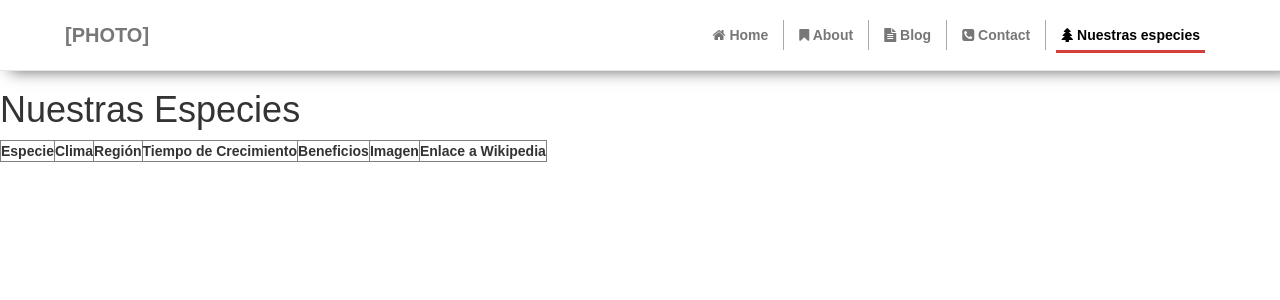
After one commit to Sergipks/proyecto_DWES_equipo_4, a PHP site: page /views/vistaEspecies.php in a window 1280 px wide. The commit adds this page. Shown: the top 300 px of the page. Run offline with PHP 8.4, Linux system fonts and the light colour scheme; the template is opened without the code that fills it, so the values that code supplies are empty.

Commit message:
Proyecto reestructurado y funcionalidad 'Nuestras especies'

```diff
--- a/public/iniciarPDO.php
+++ b/public/DB/iniciarPDO.php
@@ -1,6 +1,6 @@
 <?php
 function iniciarPDO(): PDO {
-    $env = parse_ini_file('.env');
+    $env = parse_ini_file('../.env');
     $host = $env["IP"];
     $dbname = $env["DATABASE"];
     $user = $env["USUARIO"];
--- a/public/about.html
+++ b/public/about.html
@@ -42,6 +42,7 @@
             <li class="active lien"><a href="#"><i class="fa fa-bookmark sr-icons"></i> About</a></li>
             <li class=" lien"><a href="blog.html"><i class="fa fa-file-text sr-icons"></i> Blog</a></li>
             <li><a href="contact.html"><i class="fa fa-phone-square sr-icons"></i> Contact</a></li>
+            <li class=" lien"><a href="controllers/especiesController.php"><i class="fa fa-tree sr-icons"></i> Nuestras especies</a></li>
           </ul>
        </div>
      </div>
--- a/public/blog.html
+++ b/public/blog.html
@@ -42,6 +42,7 @@
             <li class="lien"><a href="about.html"><i class="fa fa-bookmark sr-icons"></i> About</a></li>
             <li class="active lien"><a href="#"><i class="fa fa-file-text sr-icons"></i> Blog</a></li>
             <li><a href="contact.html"><i class="fa fa-phone-square sr-icons"></i> Contact</a></li>
+            <li class=" lien"><a href="controllers/especiesController.php"><i class="fa fa-tree sr-icons"></i> Nuestras especies</a></li>
           </ul>
        </div>
      </div>
--- a/public/contact.html
+++ b/public/contact.html
@@ -42,6 +42,7 @@
 	   	 		<li class="lien"><a href="about.html"><i class="fa fa-bookmark sr-icons"></i> About</a></li>
 	   	 		<li class="lien"><a href="blog.html"><i class="fa fa-file-text sr-icons"></i> Blog</a></li>
 	   	 		<li class="active"><a href="#"><i class="fa fa-phone-square sr-icons"></i> Contact</a></li>
+				<li class=" lien"><a href="controllers/especiesController.php"><i class="fa fa-tree sr-icons"></i> Nuestras especies</a></li>
 	   	 	</ul>
 	   	 </div>
    	 </div>
--- /dev/null
+++ b/public/controllers/especiesController.php
@@ -0,0 +1,5 @@
+<?php
+require_once('../models/Especie.php');
+$especies = Especie::obtenerEspecies();
+include('../views/vistaEspecies.php');
+?>
--- a/public/newsletterController.php
+++ b/public/controllers/newsletterController.php
@@ -1,5 +1,5 @@
 <?php
-require_once("iniciarPDO.php");
+require_once("DB/iniciarPDO.php");
 
 if (isset($_POST["email"]) && filter_var($_POST["email"], FILTER_SANITIZE_EMAIL) && filter_var($_POST["email"], FILTER_VALIDATE_EMAIL)) {
     try {
--- a/public/index.php
+++ b/public/index.php
@@ -44,7 +44,8 @@
               <li class="active lien"><a href="#"><i class="fa fa-home sr-icons"></i> Home</a></li>
               <li class=" lien"><a href="about.html"><i class="fa fa-bookmark sr-icons"></i> About</a></li>
               <li class=" lien"><a href="blog.html"><i class="fa fa-file-text sr-icons"></i> Blog</a></li>
-              <li><a href="contact.html"><i class="fa fa-phone-square sr-icons"></i> Contact</a></li>
+              <li class=" lien"><a href="contact.html"><i class="fa fa-phone-square sr-icons"></i> Contact</a></li>
+              <li class=" lien"><a href="controllers/especiesController.php"><i class="fa fa-tree sr-icons"></i> Nuestras especies</a></li>
             </ul>
          </div>
      </div>
--- /dev/null
+++ b/public/views/vistaEspecies.php
@@ -0,0 +1,67 @@
+<!DOCTYPE html>
+<html lang="es">
+<head>
+    <meta charset="UTF-8">
+    <title>Nuestras Especies</title>
+    <!-- Bootstrap core css -->
+  	<link rel="stylesheet" type="text/css" href="../bootstrap/css/bootstrap.min.css">
+  	<!-- Bootstrap core css -->
+  	<link rel="stylesheet" type="text/css" href="../css/style.css">
+  	<!-- Magnific-popup css -->
+  	<link rel="stylesheet" type="text/css" href="../css/magnific-popup.css">
+  	<!-- Font Awesome icons -->
+  	<link rel="stylesheet" type="text/css" href="../font-awesome/css/font-awesome.min.css">
+</head>
+<body>
+
+<nav class="navbar navbar-fixed-top navbar-default">
+     <div class="container">
+         <div class="navbar-header">
+            <button type="button" class="navbar-toggle" data-toggle="collapse" data-target="#menu">
+              <span class="sr-only">Toggle navigation</span>
+              <span class="icon-bar"></span>
+              <span class="icon-bar"></span>
+              <span class="icon-bar"></span>
+            </button>
+            <a  class="navbar-brand page-scroll" href="#page-top">
+              <span>[PHOTO]</span>
+            </a>
+         </div>
+         <div class="collapse navbar-collapse navbar-right" id="menu">
+            <ul class="nav navbar-nav">
+              <li class=" lien"><a href="../index.php"><i class="fa fa-home sr-icons"></i> Home</a></li>
+              <li class=" lien"><a href="#"><i class="fa fa-bookmark sr-icons"></i> About</a></li>
+              <li class=" lien"><a href="#"><i class="fa fa-file-text sr-icons"></i> Blog</a></li>
+              <li class=" lien"><a href="#"><i class="fa fa-phone-square sr-icons"></i> Contact</a></li>
+              <li class=" active"><a href="#"><i class="fa fa-tree sr-icons"></i> Nuestras especies</a></li>
+            </ul>
+         </div>
+     </div>
+   </nav>
+
+    <h1>Nuestras Especies</h1>
+    <table border="1">
+        <tr>
+            <th>Especie</th>
+            <th>Clima</th>
+            <th>Región</th>
+            <th>Tiempo de Crecimiento</th>
+            <th>Beneficios</th>
+            <th>Imagen</th>
+            <th>Enlace a Wikipedia</th>
+        </tr>
+
+        <?php foreach ($especies as $especie): ?>
+            <tr>
+                <td><?php echo $especie['nombre']; ?></td>
+                <td><?php echo $especie['clima']; ?></td>
+                <td><?php echo $especie['region']; ?></td>
+                <td><?php echo $especie['tiempo_crecimiento']; ?></td>
+                <td><?php echo $especie['beneficios']; ?></td>
+                <td><img height="100px" width="100px" src="<?php echo $especie['imagen']; ?>" alt="Imagen de la especie"></td>
+                <td><a href="<?php echo $especie['enlace_wikipedia']; ?>" target="_blank">Enlace a Wikipedia</a></td>
+            </tr>
+        <?php endforeach; ?>
+    </table>
+</body>
+</html>
```
Also changed, not shown: public/models/Especie.php (+9 -87 lines), public/images/nuestrasEspecies.png (added). Lines whose indentation alone changed are shown as unchanged.
